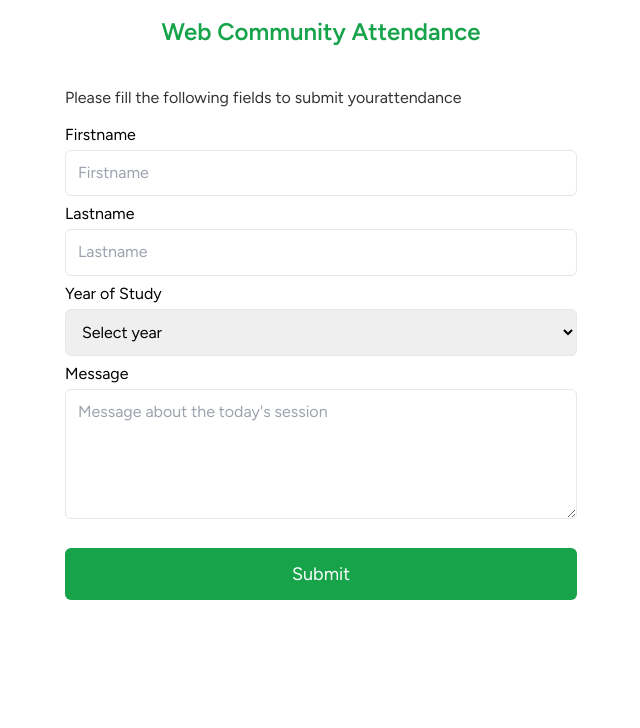
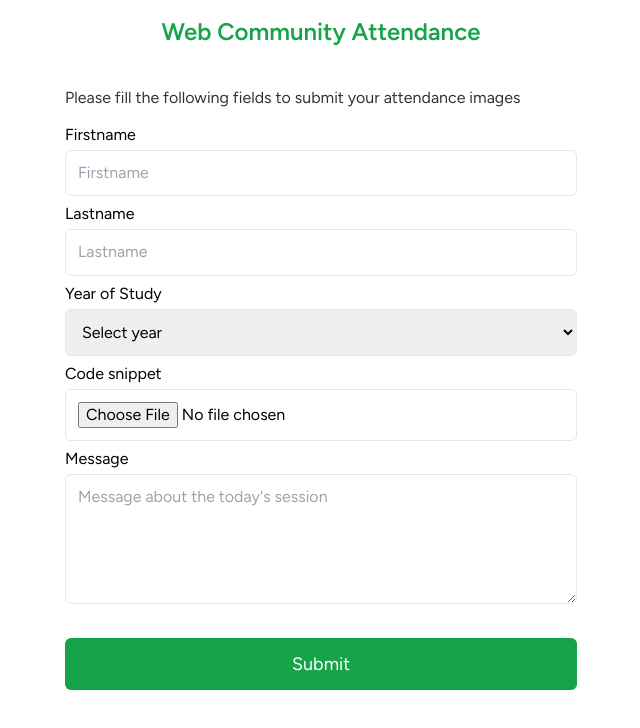
Before and after one commit to Jacobkyalo/web-community-frontend, a React (Vite) app: page / in a window 1280 px wide. Shown: the top 728 px of the page, without its empty margins (319-959 px from the left). Built offline with nearby package versions, Linux system fonts and the light colour scheme.

Commit message:
updated form for validation logic

```diff
--- a/src/App.jsx
+++ b/src/App.jsx
@@ -3,6 +3,7 @@ import { Home } from "./components/Home";
 import AllPeople from "./pages/AllPeople";
 import { ToastContainer } from "react-toastify";
 import "react-toastify/dist/ReactToastify.css";
+import Images from "./pages/Images";
 
 function App() {
   return (
@@ -11,6 +12,7 @@ function App() {
       <Routes>
         <Route path="/" element={<Home />} />
         <Route path="/all" element={<AllPeople />} />
+        <Route path="/images" element={<Images />} />
       </Routes>
     </Router>
   );
--- a/src/components/Form.jsx
+++ b/src/components/Form.jsx
@@ -1,38 +1,51 @@
 import { useState } from "react";
 import { useNavigate, Link } from "react-router-dom";
-import { COLL_ID, DB_ID, databases } from "../config/appwrite";
+import {
+  BUCKET_ID,
+  COLL_ID,
+  DB_ID,
+  databases,
+  storage,
+} from "../config/appwrite";
 import { ID } from "appwrite";
 import { toast } from "react-toastify";
+import { useForm } from "react-hook-form";
+import { yupResolver } from "@hookform/resolvers/yup";
+import * as yup from "yup";
 
 export const Form = () => {
   const [loading, setLoading] = useState(false);
-  const [state, setState] = useState({
-    firstname: "",
-    lastname: "",
-    year: "",
-    message: "",
+
+  const schema = yup.object().shape({
+    firstname: yup.string().required(),
+    lastname: yup.string().required(),
+    year: yup.string().required(),
+    message: yup.string().required(),
+    snippet: yup.string().required(),
   });
 
-  const navigate = useNavigate();
+  const {
+    register,
+    handleSubmit,
+    formState: { errors },
+  } = useForm({ resolver: yupResolver(schema) });
 
-  const handleChange = (e) => {
-    const name = e.target.name;
-    const value = e.target.value;
-    setState({ ...state, [name]: value });
+  const handleFileUpload = async () => {
+    try {
+      await storage.createFile(BUCKET_ID, ID.unique(), snippet);
+    } catch (error) {
+      toast.error(error.message);
+    }
   };
 
-  const handleSubmit = async (e) => {
+  const onSubmit = async (e, data) => {
     e.preventDefault();
 
     try {
       setLoading(true);
-      await databases.createDocument(DB_ID, COLL_ID, ID.unique(), state);
-      setState({
-        firstname: "",
-        lastname: "",
-        year: "",
-        message: "",
-      });
+      await databases.createDocument(DB_ID, COLL_ID, ID.unique(), data);
+      await handleFileUpload();
+
       setLoading(false);
       toast.success("Your attendance submitted successfully");
     } catch (error) {
@@ -45,10 +58,11 @@ export const Form = () => {
   return (
     <div className="container">
       <div className="flex flex-col items-center justify-center">
-        <form onSubmit={handleSubmit} className="w-full max-w-lg">
+        <form onSubmit={handleSubmit(onSubmit)} className="w-full max-w-lg">
           <h2 className="text-md opacity-80 mb-4">
             Please fill the following fields to submit your
-            <Link to="/all">attendance</Link>
+            <Link to="/all"> attendance</Link>
+            <Link to="/images"> images</Link>
           </h2>
           <div className="mb-2">
             <label htmlFor="firstname" className="block mb-1">
@@ -60,10 +74,11 @@ export const Form = () => {
               className="border rounded-md p-3 w-full outline-none"
               name="firstname"
               id="firstname"
-              value={state.firstname}
-              onChange={handleChange}
-              required
+              {...register("firstname")}
             />
+            <p className="text-red-600 text-sm first-letter:uppercase mt-1">
+              {errors.firstname?.message}
+            </p>
           </div>
           <div className="mb-2">
             <label htmlFor="lastname" className="block mb-1">
@@ -75,10 +90,11 @@ export const Form = () => {
               className="border rounded-md p-3 w-full outline-none"
               name="lastname"
               id="lastname"
-              value={state.lastname}
-              onChange={handleChange}
-              required
+              {...register("lastname")}
             />
+            <p className="text-red-600 text-sm first-letter:uppercase mt-1">
+              {errors.lastname?.message}
+            </p>
           </div>
           <div className="mb-2">
             <label htmlFor="year" className="block mb-1">
@@ -87,9 +103,7 @@ export const Form = () => {
             <select
               name="year"
               id="year"
-              // defaultValue={"Select year"}
-              value={state.year}
-              onChange={handleChange}
+              {...register("year")}
               className="border rounded-md p-3 w-full outline-none"
               placeholder="Select year"
             >
@@ -99,18 +113,27 @@ export const Form = () => {
               <option value={3}>3</option>
               <option value={4}>4</option>
             </select>
-            {/* <input
-              type="number"
-              placeholder="Year of Study"
-              className="border rounded-md p-3 w-full"
-              name="year"
-              min="1"
-              max="4"
-              required
-              onChange={handleChange}
-            /> */}
+            <p className="text-red-600 text-sm first-letter:uppercase mt-1">
+              {errors.year?.message}
+            </p>
           </div>
-          <div className="form-group">
+          <div className="mb-2">
+            <label htmlFor="snippet" className="block mb-1">
+              Code snippet
+            </label>
+            <input
+              type="file"
+              placeholder="Code snippet"
+              className="border rounded-md p-3 w-full outline-none"
+              name="snippet"
+              id="snippet"
+              {...register("snippet")}
+            />
+            <p className="text-red-600 text-sm first-letter:uppercase mt-1">
+              {errors.snippet?.message}
+            </p>
+          </div>
+          <div>
             <label htmlFor="message" className="block mb-1">
               Message
             </label>
@@ -118,14 +141,16 @@ export const Form = () => {
               name="message"
               id="message"
               cols="30"
-              value={state.message}
               rows="5"
               placeholder="Message about the today's session"
               className="border rounded-md p-3 w-full outline-none"
-              required
-              onChange={handleChange}
+              {...register("message")}
             />
+            <p className="text-red-600 text-sm first-letter:uppercase mt-1">
+              {errors.message?.message}
+            </p>
           </div>
+
           <button
             type="submit"
             className="py-3 w-full bg-green-600 text-white text-lg rounded-md mt-6"
```
